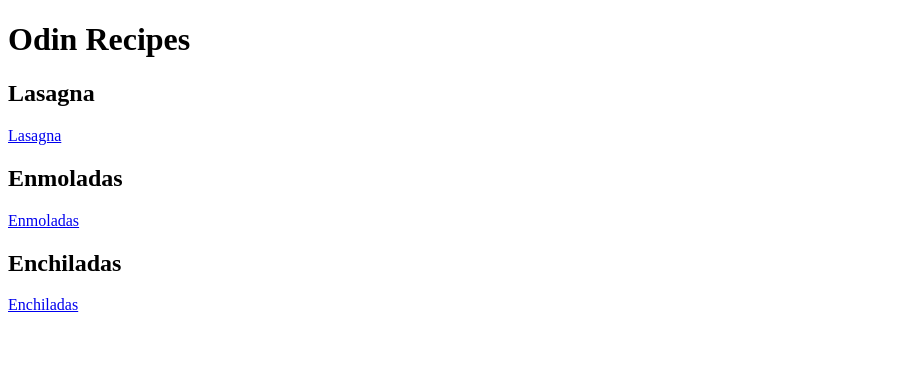
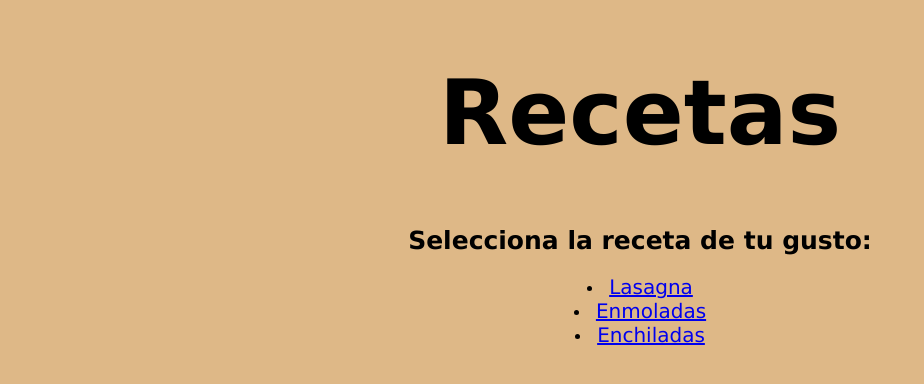
Before and after one commit to Valenzcia/odin-recipes, a plain HTML site: page index.html in a window 1280 px wide. Shown: the whole page, without its empty margins (0-924 px from the left). Drawn offline with Linux system fonts and the light colour scheme.

Commit message:
style changes

```diff
--- a/index.html
+++ b/index.html
@@ -3,15 +3,36 @@
 <head>
     <meta charset="utf-8">
 </head>
-
+<style>
+   body {
+        background-color: burlywood;
+        font-family:'Lucida Sans', 'Lucida Sans Regular', 'Lucida Grande', 'Lucida Sans Unicode', Geneva, Verdana, sans-serif;
+    }
+    h1{
+        font-size: 90px;
+        text-align: center;
+    }
+    h2{
+        font-size: 25px;
+        text-align: center;
+    }
+    a{
+        font-size: 20px;
+    }
+    #links {
+        text-align: center;
+    }
+</style>
 <body>
-   <h1>Odin Recipes</h1>
-   <h2>Lasagna</h2>
-   <a href="recipes/lasagna.html">Lasagna</a>
-   <h2>Enmoladas</h2>
-   <a href="recipes/enmoladas.html">Enmoladas</a>
-   <h2>Enchiladas</h2>
-   <a href="recipes/enchiladas.html">Enchiladas</a>
+    <div id="titles">
+        <h1>Recetas</h1>
+        <h2>Selecciona la receta de tu gusto:</h2>
+    </div>
+    <div id="links">
+     <li><a href="recipes/lasagna.html">Lasagna</a></li>
+     <li><a href="recipes/enmoladas.html">Enmoladas</a></li>
+     <li><a href="recipes/enchiladas.html">Enchiladas</a></li>
+    </div>
 </body>
 
 </html>
```
Also changed, not shown: recipes/enchiladas.html (+15 -3 lines), recipes/enmoladas.html (+12 -2 lines), recipes/lasagna.html (+13 -3 lines).
